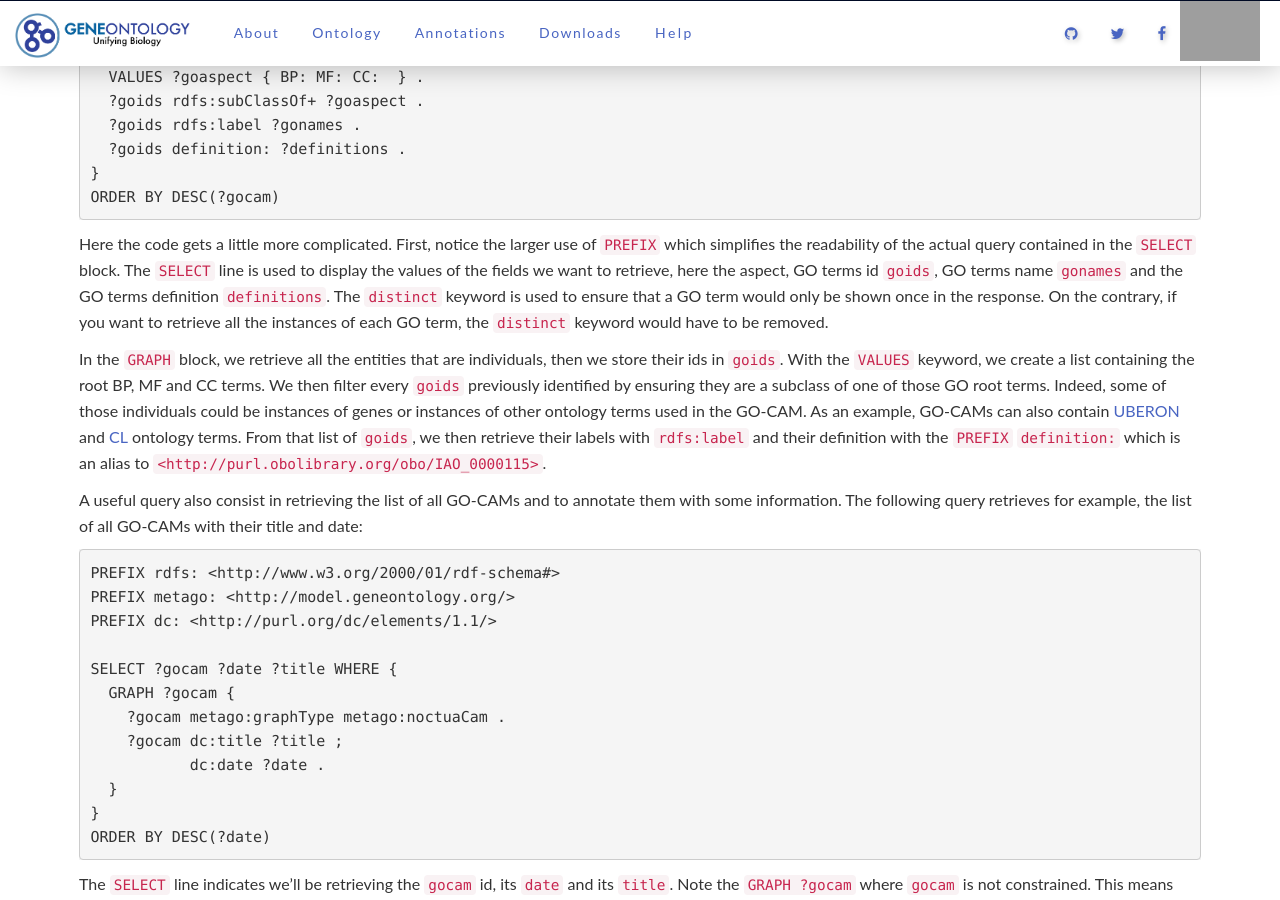
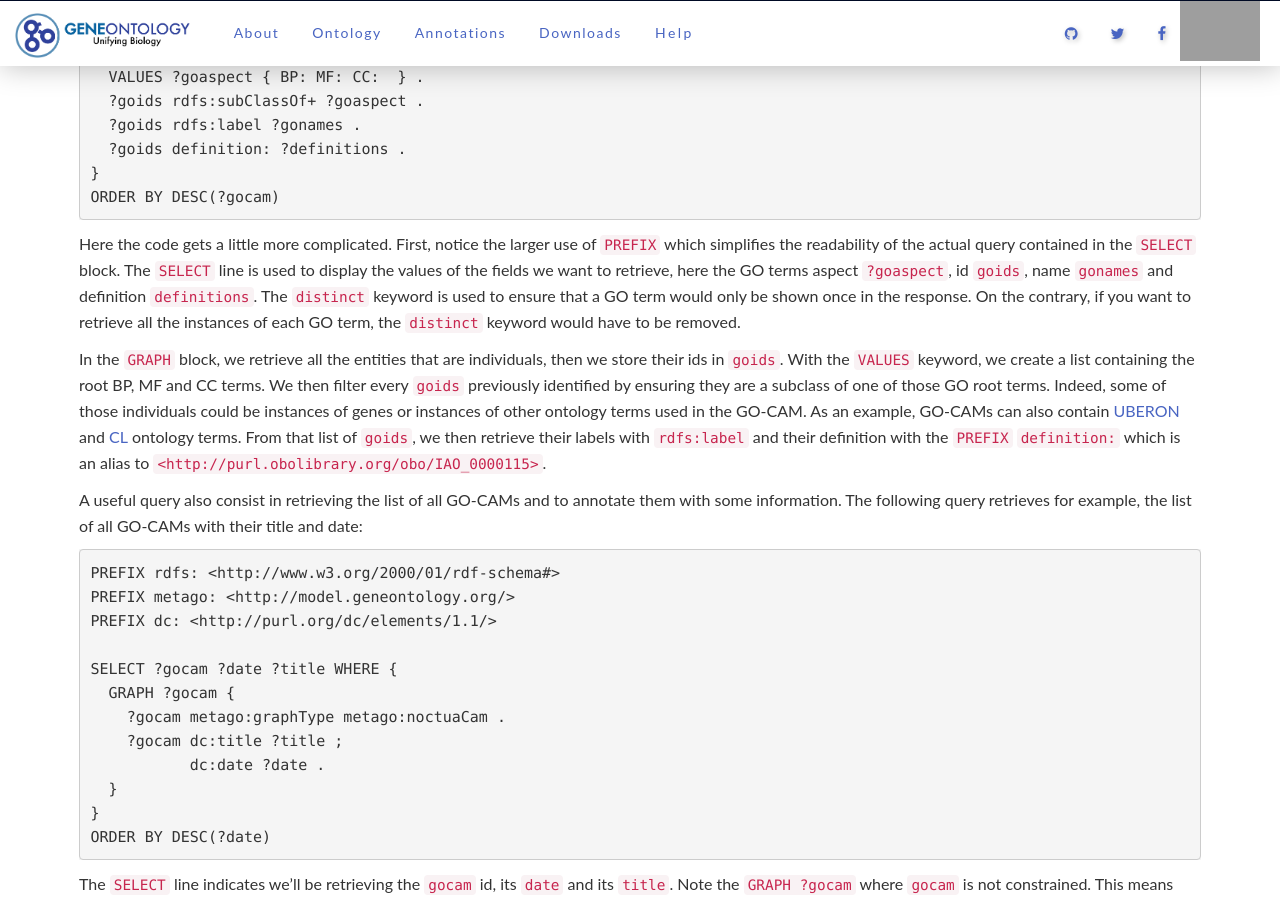
Before and after one commit to geneontology/geneontology.github.io, a Jekyll site: the page built from _docs/sparql.md, in a window 1280 px wide and 900 px high, scrolled down 5837 px. Built offline with Jekyll 4.4.1, drawn with Linux system fonts in a browser that asks for light colours; nearby versions of some CDN libraries; grey boxes are pictures that could not be loaded.

Commit message:
Update sparql.md

````diff
--- a/_docs/sparql.md
+++ b/_docs/sparql.md
@@ -197,7 +197,7 @@
 ORDER BY DESC(?gocam)
 ```
 
-Here the code gets a little more complicated. First, notice the larger use of `PREFIX` which simplifies the readability of the actual query contained in the `SELECT` block. The `SELECT` line is used to display the values of the fields we want to retrieve, here the aspect, GO terms id `goids`, GO terms name `gonames` and the GO terms definition `definitions`. The `distinct` keyword is used to ensure that a GO term would only be shown once in the response. On the contrary, if you want to retrieve all the instances of each GO term, the `distinct` keyword would have to be removed.
+Here the code gets a little more complicated. First, notice the larger use of `PREFIX` which simplifies the readability of the actual query contained in the `SELECT` block. The `SELECT` line is used to display the values of the fields we want to retrieve, here the GO terms aspect `?goaspect`, id `goids`, name `gonames` and definition `definitions`. The `distinct` keyword is used to ensure that a GO term would only be shown once in the response. On the contrary, if you want to retrieve all the instances of each GO term, the `distinct` keyword would have to be removed.
 
 In the `GRAPH` block, we retrieve all the entities that are individuals, then we store their ids in `goids`. With the `VALUES` keyword, we create a list containing the root BP, MF and CC terms. We then filter every `goids` previously identified by ensuring they are a subclass of one of those GO root terms. Indeed, some of those individuals could be instances of genes or instances of other ontology terms used in the GO-CAM. As an example, GO-CAMs can also contain [UBERON](https://github.com/obophenotype/uberon){:target="blank"} and [CL](https://github.com/obophenotype/cell-ontology){:target="blank"} ontology terms. From that list of `goids`, we then retrieve their labels with `rdfs:label` and their definition with the `PREFIX` `definition:` which is an alias to `<http://purl.obolibrary.org/obo/IAO_0000115>`.
 
````
